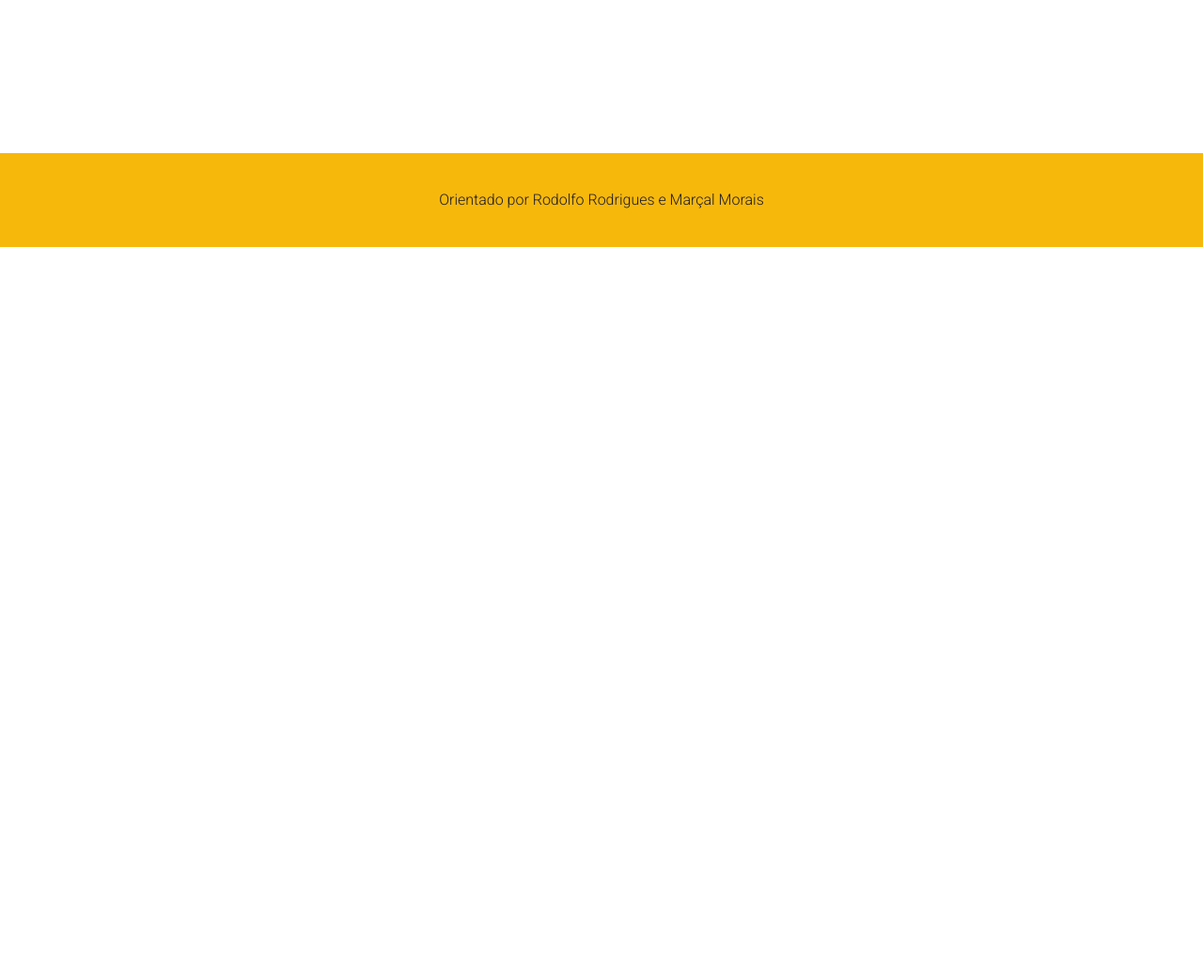
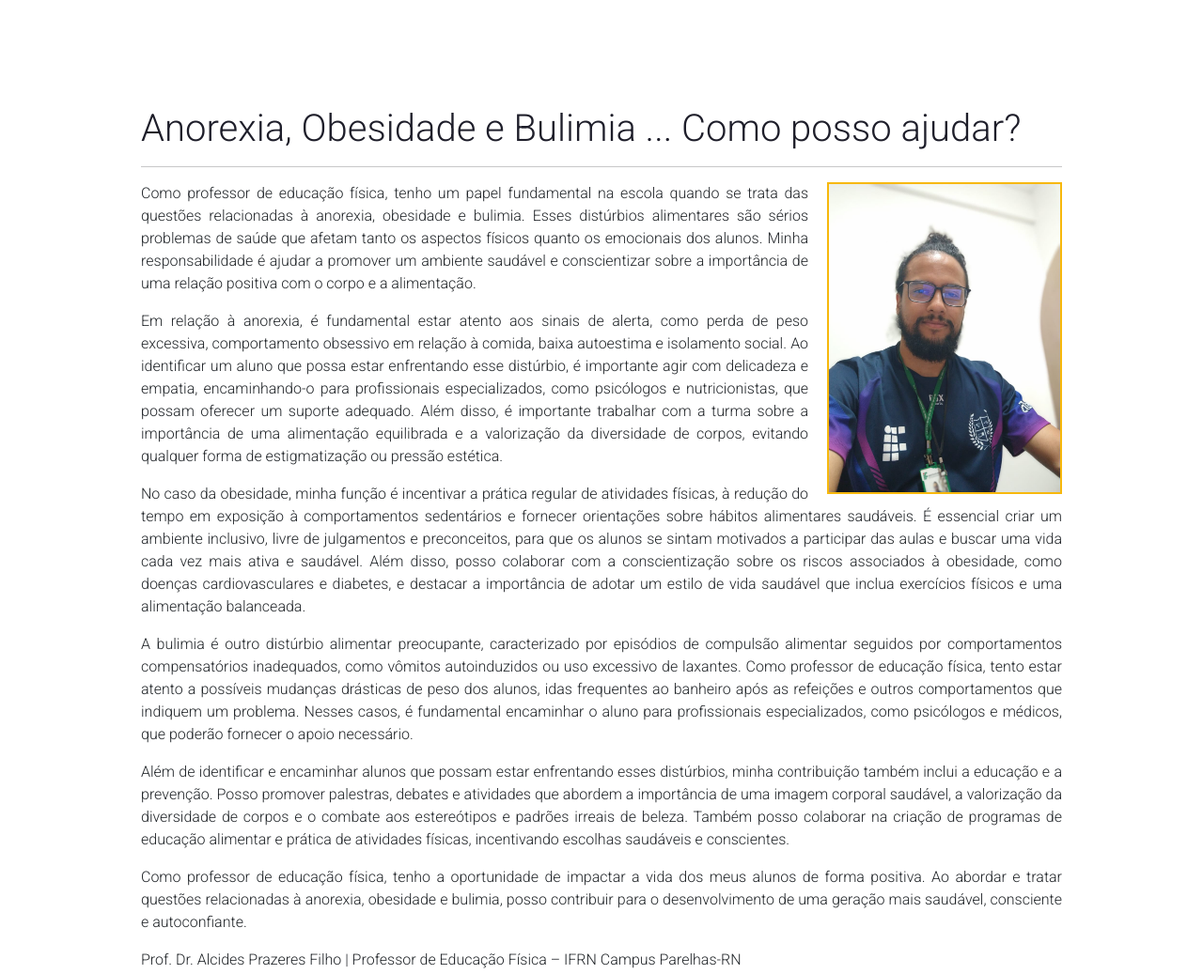
Before and after one commit to JaillePaula/pacta, a plain HTML site: page depoimentos.html in a window 1280 px wide. Shown: the part 4036-5073 px from the top of the page at 94% size. Before the commit the page ends 4299 px from the top, so only its background shows below. Drawn offline with nearby package versions, Linux system fonts and the light colour scheme.

Commit message:
alteracao nos arquivos

```diff
--- a/depoimentos.html
+++ b/depoimentos.html
@@ -160,6 +160,46 @@
                     disse Artur da Távola “Música é vida interior e quem tem vida interior jamais padecerá de solidão”
                 </p>
             </div>
+
+            <div class="container-text-p">
+                <h1>Anorexia, Obesidade e Bulimia ... Como posso ajudar?</h1>
+                <hr>
+                <img class = img1 src="css/assets/Prof.If.jpeg">
+                <p>
+                    Como professor de educação física, tenho um papel fundamental na escola quando se trata das questões relacionadas à anorexia, obesidade e bulimia. Esses distúrbios
+                    alimentares são sérios problemas de saúde que afetam tanto os aspectos físicos quanto os emocionais dos alunos. Minha responsabilidade é ajudar a promover um ambiente
+                    saudável e conscientizar sobre a importância de uma relação positiva com o corpo e a alimentação.
+                </p>
+                <p>
+                    Em relação à anorexia, é fundamental estar atento aos sinais de alerta, como perda de peso excessiva, comportamento obsessivo em relação à comida, baixa autoestima e isolamento
+                    social. Ao identificar um aluno que possa estar enfrentando esse distúrbio, é importante agir com delicadeza e empatia, encaminhando-o para profissionais especializados, como psicólogos
+                    e nutricionistas, que possam oferecer um suporte adequado. Além disso, é importante trabalhar com a turma sobre a importância de uma alimentação equilibrada e a valorização da diversidade
+                    de corpos, evitando qualquer forma de estigmatização ou pressão estética.
+                </p>
+                <p>
+                    No caso da obesidade, minha função é incentivar a prática regular de atividades físicas, à redução do tempo em exposição à comportamentos sedentários e fornecer orientações sobre hábitos
+                    alimentares saudáveis. É essencial criar um ambiente inclusivo, livre de julgamentos e preconceitos, para que os alunos se sintam motivados a participar das aulas e buscar uma vida cada vez
+                    mais ativa e saudável. Além disso, posso colaborar com a conscientização sobre os riscos associados à obesidade, como doenças cardiovasculares e diabetes, e destacar a importância de adotar um
+                    estilo de vida saudável que inclua exercícios físicos e uma alimentação balanceada.
+                </p>
+                <p>
+                    A bulimia é outro distúrbio alimentar preocupante, caracterizado por episódios de compulsão alimentar seguidos por comportamentos compensatórios inadequados, como vômitos autoinduzidos ou uso
+                    excessivo de laxantes. Como professor de educação física, tento estar atento a possíveis mudanças drásticas de peso dos alunos, idas frequentes ao banheiro após as refeições e outros comportamentos
+                    que indiquem um problema. Nesses casos, é fundamental encaminhar o aluno para profissionais especializados, como psicólogos e médicos, que poderão fornecer o apoio necessário.
+                </p>
+                <P>
+                    Além de identificar e encaminhar alunos que possam estar enfrentando esses distúrbios, minha contribuição também inclui a educação e a prevenção. Posso promover palestras, debates e atividades que
+                    abordem a importância de uma imagem corporal saudável, a valorização da diversidade de corpos e o combate aos estereótipos e padrões irreais de beleza. Também posso colaborar na criação de
+                    programas de educação alimentar e prática de atividades físicas, incentivando escolhas saudáveis e conscientes.
+                </P>
+                <p>
+                    Como professor de educação física, tenho a oportunidade de impactar a vida dos meus alunos de forma positiva. Ao abordar e tratar questões relacionadas à anorexia, obesidade e bulimia, posso contribuir
+                    para o desenvolvimento de uma geração mais saudável, consciente e autoconfiante.
+                </p>
+                <p>
+                    Prof. Dr. Alcides Prazeres Filho | Professor de Educação Física – IFRN Campus Parelhas-RN
+                </p>
+
         </main>
         <footer class="footer">
             Orientado por Rodolfo Rodrigues e Marçal Morais
```
Also changed, not shown: sobre.html (+1 -0 lines), css/assets/Prof Alcides.jpeg (added), css/assets/Prof.If.jpeg (added).
